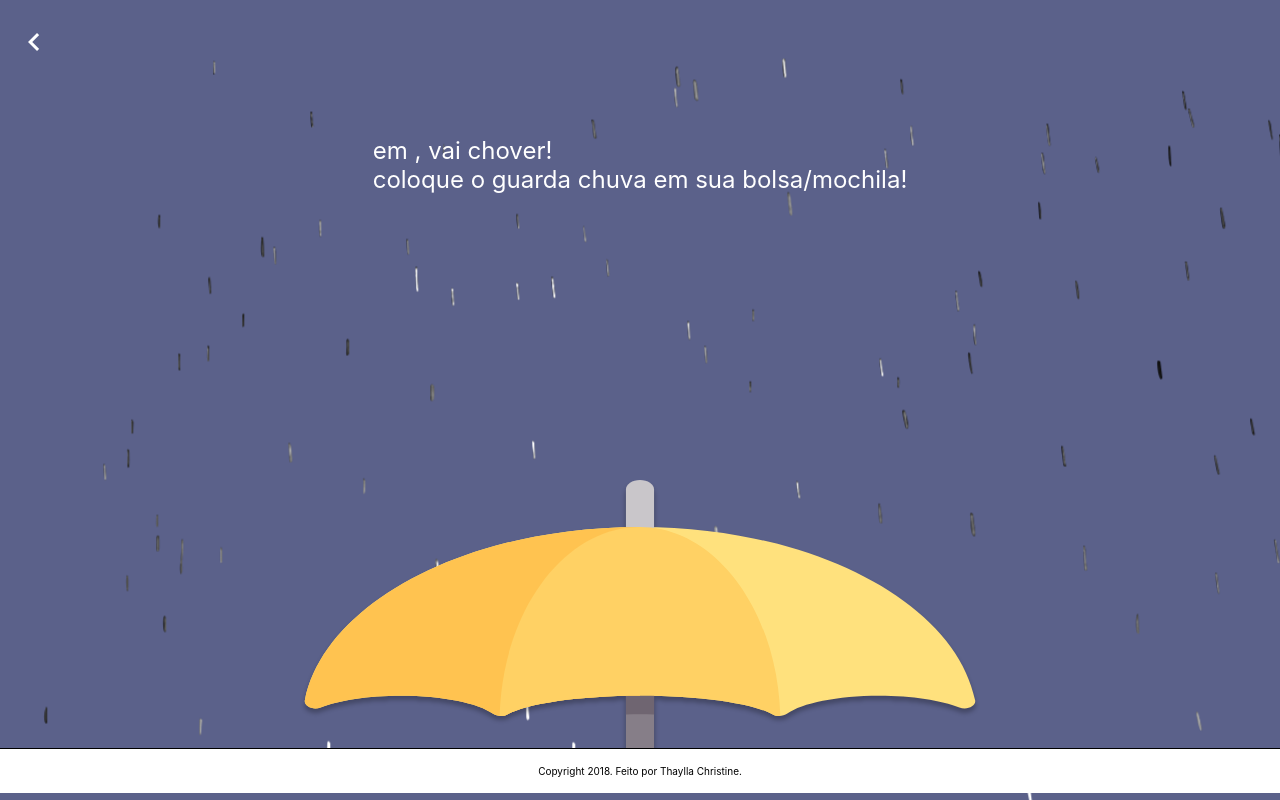
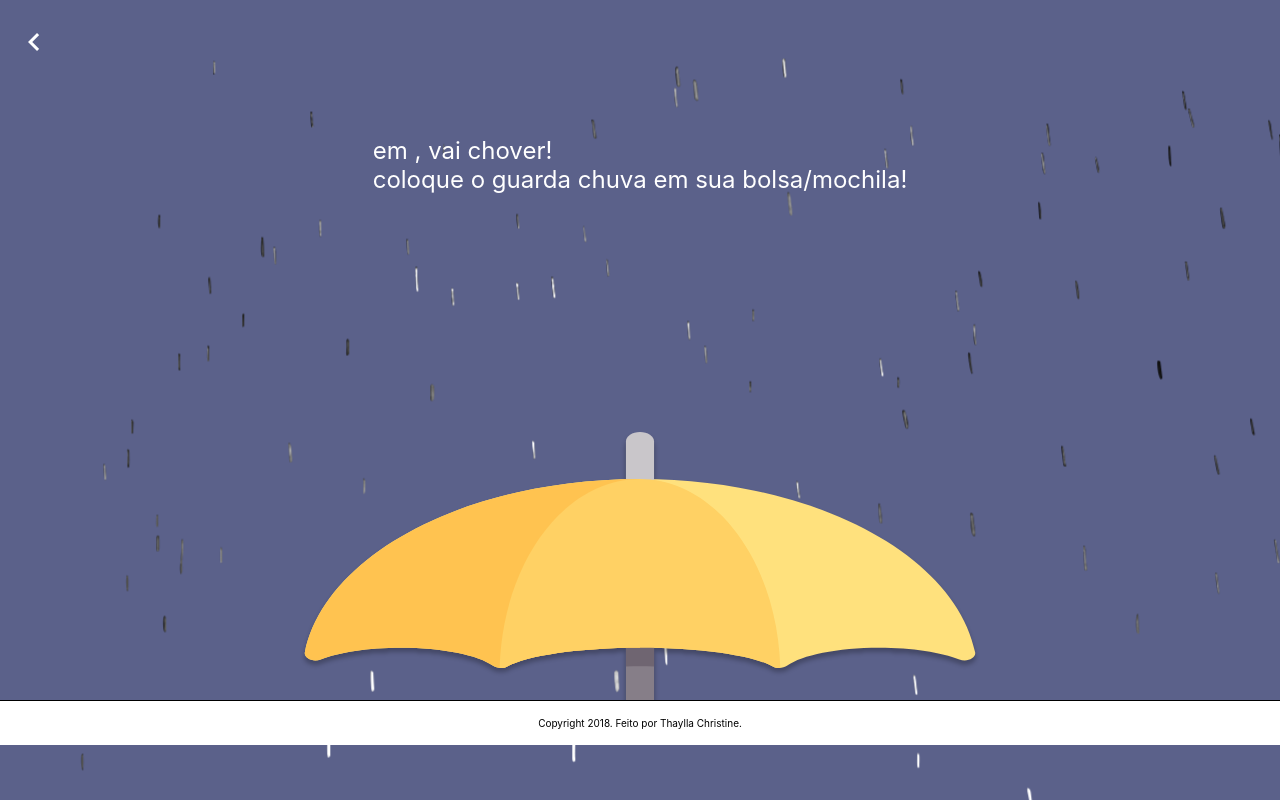
Before and after one commit to thayllachristine/tachovendo, a React (Create React App) app: page /rainyday in a window 1280 px wide. Built offline with nearby package versions, Linux system fonts and the light colour scheme.

Commit message:
feat: create Content and Text components

```diff
--- /dev/null
+++ b/src/components/Content/Content.styled.js
@@ -0,0 +1,11 @@
+import styled from 'styled-components';
+
+const Content = styled.div`
+  display: flex;
+  flex-direction: column;
+  justify-content: space-between;
+  height: 87.5vh;
+  position: relative;
+`;
+
+export { Content };
--- /dev/null
+++ b/src/components/Content/index.jsx
@@ -0,0 +1,6 @@
+import React from 'react';
+import * as S from './Content.styled';
+
+const Content = ({ children }) => <S.Content>{children}</S.Content>;
+
+export default Content;
--- /dev/null
+++ b/src/components/Text/Text.styled.js
@@ -0,0 +1,15 @@
+import styled, { css } from 'styled-components';
+
+const Text = styled.div`
+  color: ${({ inverse }) => (inverse ? '#FFFFFF' : ' #ffffff')};
+  font-size: 24px;
+  padding: 136px 24px;
+
+  ${({ inverse }) =>
+    inverse &&
+    css`
+      text-shadow: 2px 2px 4px #4e4e4e;
+    `}
+`;
+
+export { Text };
--- /dev/null
+++ b/src/components/Text/index.jsx
@@ -0,0 +1,8 @@
+import React from 'react';
+import * as S from './Text.styled';
+
+const Text = ({ children, inverse }) => (
+  <S.Text inverse={inverse}>{children}</S.Text>
+);
+
+export default Text;
--- a/src/pages/rainyday/RainyDay.styled.js
+++ b/src/pages/rainyday/RainyDay.styled.js
@@ -15,19 +15,6 @@ const BackgroundEffect = styled.div`
   height: 100vh;
 `;
 
-const Content = styled.div`
-  display: flex;
-  flex-direction: column;
-  justify-content: space-between;
-  height: 93.5vh;
-`;
-
-const Text = styled.div`
-  color: #ffffff;
-  font-size: 24px;
-  padding: 136px 24px;
-`;
-
 const Image = styled.img``;
 
-export { BackgroundColor, BackgroundEffect, Content, Text, Image };
+export { BackgroundColor, BackgroundEffect, Image };
--- a/src/pages/rainyday/index.jsx
+++ b/src/pages/rainyday/index.jsx
@@ -1,12 +1,13 @@
 import React from 'react';
+
 import Navbar from '../../components/Navbar';
+import Content from '../../components/Content';
+import Text from '../../components/Text';
 import Footer from '../../components/Footer';
 
 import {
   // BackgroundEffect,
   BackgroundColor,
-  Content,
-  Text,
 } from './RainyDay.styled';
 import './animation.scss';
 
```
